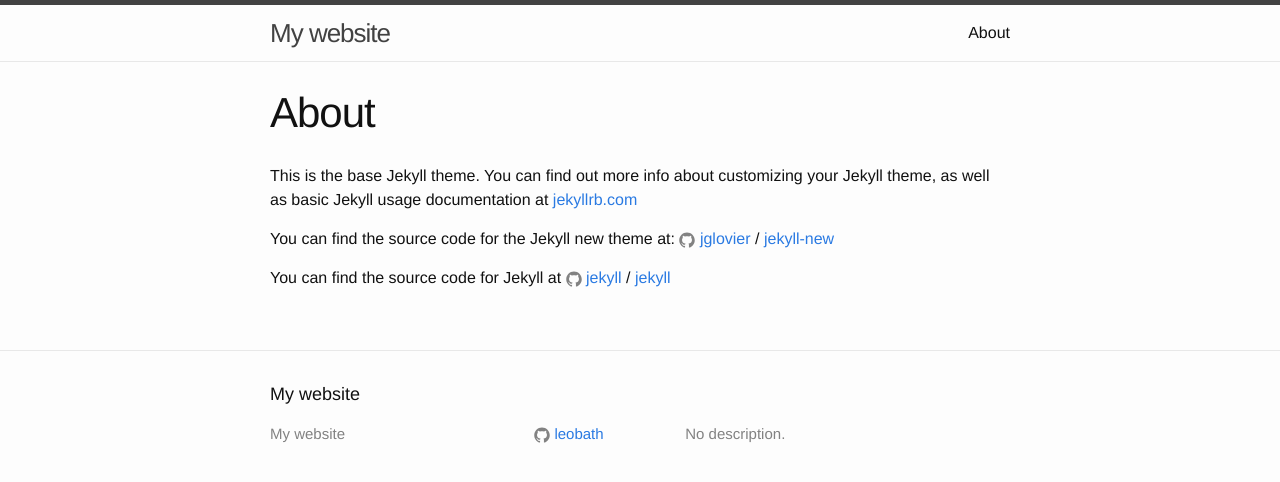
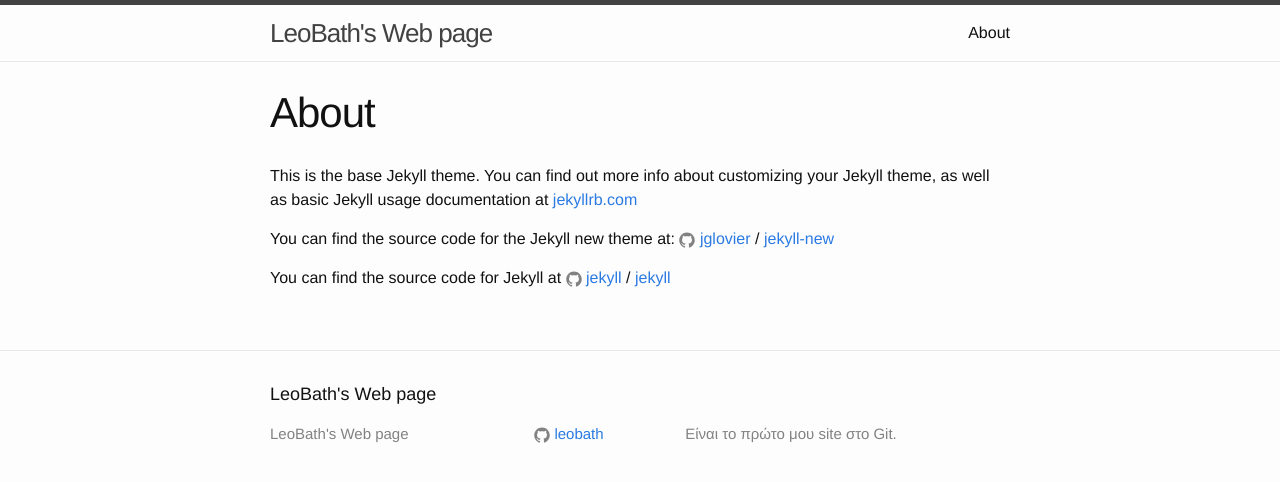
Before and after one commit to leobath/leobath.github.io, a Jekyll site: the page built from about.md, in a window 1280 px wide. Shown: the top 482 px of the page. Built offline with Jekyll 4.4.1, drawn with Linux system fonts in a browser that asks for light colours.

Commit message:
Update _config.yml

```diff
--- a/_config.yml
+++ b/_config.yml
@@ -6,10 +6,10 @@
 # 'jekyll serve'. If you change this file, please restart the server process.
 
 # Site settings
-title: My website
+title: LeoBath's Web page
 #email: your-email@domain.com
 description: > # this means to ignore newlines until "baseurl:"
-  No description.
+  Είναι το πρώτο μου site στο Git.
 baseurl: "" # the subpath of your site, e.g. /blog
 url: "https://leobath.github.io" # the base hostname & protocol for your site
 #twitter_username: jekyllrb
```
